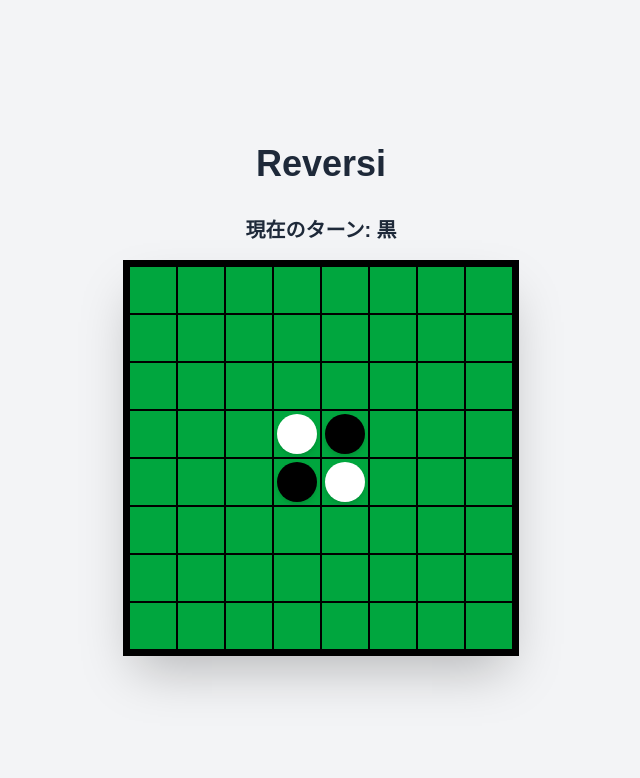
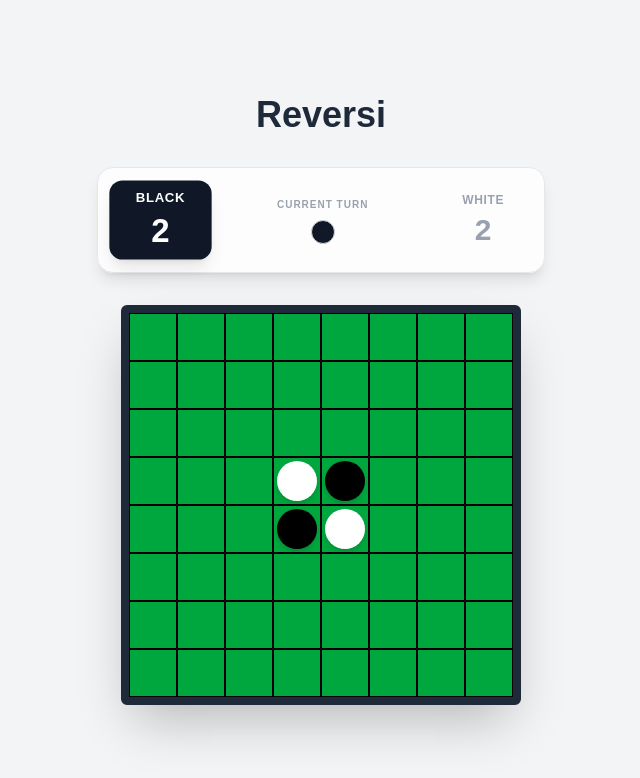
Before and after one commit to reversi-brain/web, a Next.js app: page / in a window 1280 px wide. Shown: the top 778 px of the page, without its empty margins (319-959 px from the left). Built offline with nearby package versions, Linux system fonts and the light colour scheme.

Commit message:
feat: スコアボードUIの実装とPhase1の完了 (#6)

```diff
--- a/src/components/Board.tsx
+++ b/src/components/Board.tsx
@@ -109,16 +109,39 @@ export default function Board({ size = 8 }: BoardProps) {
       }
     }
   };
+
+    // 盤面から各色の石の数を計算
+  const blackCount = cells.filter(c => c === 1).length;
+  const whiteCount = cells.filter(c => c === -1).length;
+
   // --- 描画（UI） ---
   return (
-    <div className="flex flex-col items-center">
-      {/* どっちのターンか分かりやすいように表示を追加 */}
-      <div className="mb-4 text-xl font-bold text-gray-800">
-        現在のターン: {currentPlayer === 1 ? '黒' : '白'}
+    <div className="flex flex-col items-center w-full max-w-md mx-auto">
+      {/* スコアボード（Glassmorphismを取り入れたリッチなUI） */}
+      <div className="flex items-center justify-between w-full mb-8 bg-white/80 backdrop-blur-md shadow-lg rounded-2xl p-4 border border-gray-200">
+
+        {/* 黒（Black）のスコア */}
+        <div className={`flex flex-col items-center px-6 py-2 rounded-xl transition-all duration-300 ${currentPlayer === 1 ? 'bg-gray-900 text-white scale-110 shadow-lg' : 'bg-transparent text-gray-400 scale-100'}`}>
+          <div className="text-xs font-bold tracking-wider mb-1">BLACK</div>
+          <div className="text-3xl font-black">{blackCount}</div>
+        </div>
+        {/* ターンインジケーター（どっちのターンか視覚的に表現） */}
+        <div className="flex flex-col items-center px-4">
+          <div className="text-[10px] font-bold tracking-widest text-gray-400 mb-2">CURRENT TURN</div>
+          <div className="w-6 h-6 rounded-full shadow-inner border border-gray-300 transition-colors duration-500"
+               style={{ backgroundColor: currentPlayer === 1 ? '#111827' : '#ffffff' }}
+          />
+        </div>
+        {/* 白（White）のスコア */}
+        <div className={`flex flex-col items-center px-6 py-2 rounded-xl transition-all duration-300 ${currentPlayer === -1 ? 'bg-white text-gray-900 scale-110 shadow-lg border border-gray-200' : 'bg-transparent text-gray-400 scale-100'}`}>
+          <div className="text-xs font-bold tracking-wider mb-1">WHITE</div>
+          <div className="text-3xl font-black">{whiteCount}</div>
+        </div>
       </div>
 
+      {/* 盤面 */}
       <div
-        className="grid gap-0 border-2 border-black bg-black w-max mx-auto p-1 shadow-2xl"
+        className="grid gap-0 border-4 border-gray-800 bg-gray-800 w-max mx-auto p-1 shadow-2xl rounded-md"
         style={{ gridTemplateColumns: `repeat(${size}, minmax(0, 1fr))` }}
       >
         {cells.map((disk, index) => (
```
